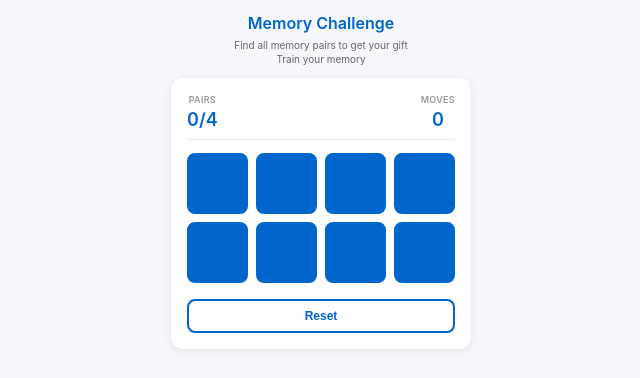
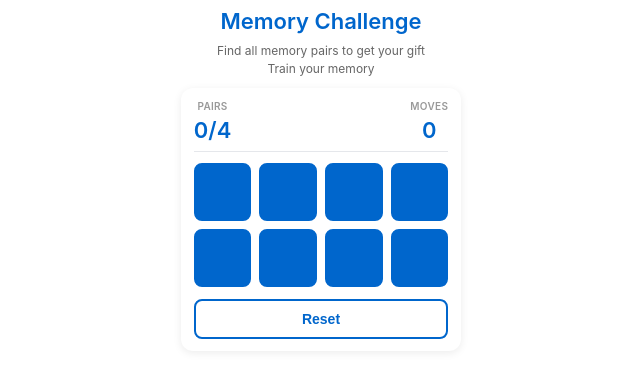
Before and after one commit to L3497/memory-game, a plain HTML site: page index.html in a window 1280 px wide. Shown: the whole page, without its empty margins (319-959 px from the left). Drawn offline with Linux system fonts and the light colour scheme.

Commit message:
Update index.html

```diff
--- a/index.html
+++ b/index.html
@@ -7,47 +7,48 @@
   <style>
     body {
       margin: 0;
-      padding: 0.8rem 0.5rem;
-      background: #f5f7fa;
+      padding: 0;
+      background: transparent;
       font-family: -apple-system, BlinkMacSystemFont, "Segoe UI", sans-serif;
     }
 
     .container {
-      max-width: 300px;
+      max-width: 280px;
       margin: 0 auto;
+      padding: 0.5rem;
     }
 
     .header {
       text-align: center;
-      margin-bottom: 0.8rem;
+      margin-bottom: 0.6rem;
     }
 
     .header-title {
-      font-size: 16px;
+      font-size: 22px;
       font-weight: 600;
       color: #0066cc;
-      margin: 0 0 0.3rem;
+      margin: 0 0 0.5rem;
     }
 
     .header-subtitle {
-      font-size: 10px;
+      font-size: 12px;
       color: #666;
       margin: 0;
-      line-height: 1.4;
+      line-height: 1.5;
     }
 
     .game-card {
       background: white;
       border-radius: 12px;
-      padding: 1rem;
+      padding: 0.8rem;
       box-shadow: 0 2px 8px rgba(0,0,0,0.08);
     }
 
     .stats {
       display: flex;
       justify-content: space-between;
-      margin-bottom: 0.8rem;
-      padding-bottom: 0.6rem;
+      margin-bottom: 0.7rem;
+      padding-bottom: 0.5rem;
       border-bottom: 1px solid #e5e7eb;
     }
 
@@ -56,16 +57,16 @@
     }
 
     .stat-label {
-      font-size: 9px;
+      font-size: 10px;
       color: #999;
       text-transform: uppercase;
       letter-spacing: 0.3px;
-      margin-bottom: 0.2rem;
+      margin-bottom: 0.3rem;
       font-weight: 600;
     }
 
     .stat-value {
-      font-size: 18px;
+      font-size: 22px;
       font-weight: 600;
       color: #0066cc;
     }
@@ -74,7 +75,7 @@
       display: grid;
       grid-template-columns: repeat(4, 1fr);
       gap: 8px;
-      margin-bottom: 1rem;
+      margin-bottom: 0.8rem;
     }
 
     .card {
@@ -86,7 +87,7 @@
       display: flex;
       align-items: center;
       justify-content: center;
-      font-size: 20px;
+      font-size: 24px;
       transition: all 0.2s ease;
       user-select: none;
       position: relative;
@@ -115,11 +116,11 @@
 
     .btn {
       flex: 1;
-      padding: 0.5rem;
+      padding: 0.6rem;
       background: white;
       border: 2px solid #0066cc;
       border-radius: 8px;
-      font-size: 12px;
+      font-size: 14px;
       font-weight: 600;
       color: #0066cc;
       cursor: pointer;
```
